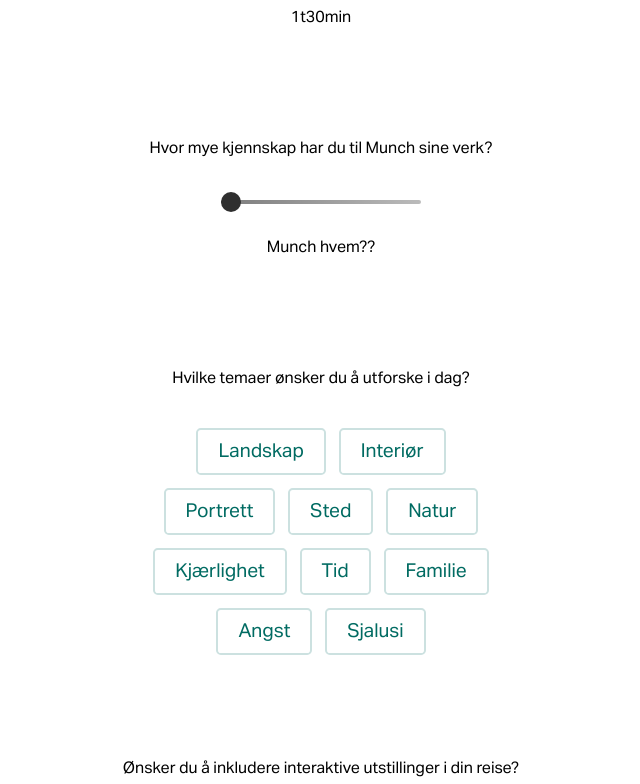
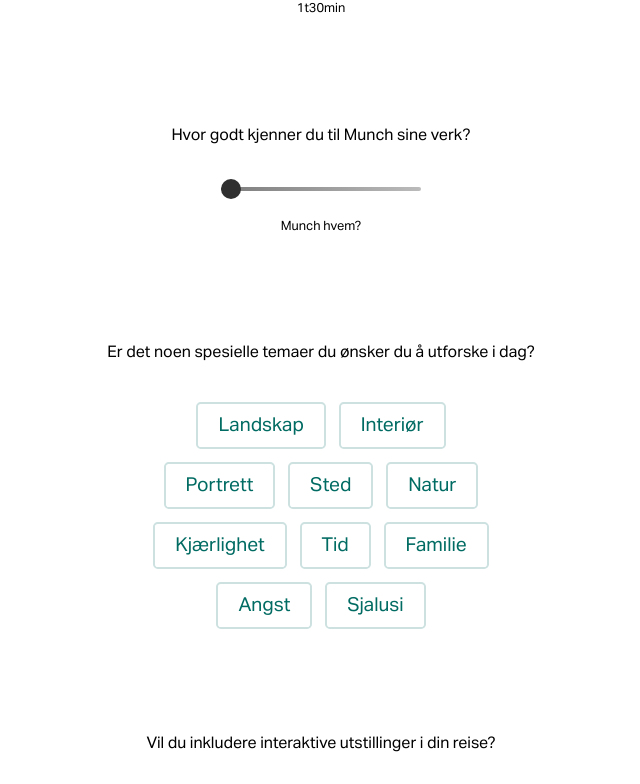
Before and after one commit to Fargekritt/SmidigEksamen, a React (Create React App) app in the folder frontend/: page /create in a window 1280 px wide. Shown: the part 417-1201 px from the top of the page, without its empty margins (319-959 px from the left). Built offline with nearby package versions, Linux system fonts and the light colour scheme; a web font is replaced by a local one.

Commit message:
Polish, changing text

```diff
--- a/frontend/src/components/pages/comments/comment-page.scss
+++ b/frontend/src/components/pages/comments/comment-page.scss
@@ -140,6 +140,9 @@
   .details-wrapper {
     display: flex;
     justify-content: space-between;
+    & p {
+      color: #666;
+    }
 
     & .likes {
       font-size: 0.8em;
--- a/frontend/src/components/pages/journey/journey-page.scss
+++ b/frontend/src/components/pages/journey/journey-page.scss
@@ -46,10 +46,10 @@
   font-size: 3em;
   font-family: $font_family--primary;
   text-transform: uppercase;
-  padding: 0.2em;
+  padding: 16px;
   width: 100%;
   box-shadow: 0em 0em 0.4em 0em #00000020;
-  height: 1.38em;
+  height: 1.39em;
   border-radius: 0 0 0.1em 0.1em;
 
   overflow: hidden;
--- a/frontend/src/components/pages/journeyBuilder/JourneyBuilderPage.jsx
+++ b/frontend/src/components/pages/journeyBuilder/JourneyBuilderPage.jsx
@@ -79,11 +79,11 @@
   };
 
   const familiarityOptionLabels = {
-    0: "Munch hvem??",
-    1: "Tja, jeg har sikkert hørt om noen av de",
+    0: "Munch hvem?",
+    1: "Han som har malt Skrik, ikke sant?",
     2: "Jeg har litt kjennskap",
     3: "Jeg har mer kjennskap enn de fleste",
-    4: "Jeg er en ivrig tilhenger",
+    4: "Madonna er bakgrunnsbildet på mobilen min",
   };
 
   return (
@@ -95,7 +95,7 @@
       <form className="journey-builder-form" onSubmit={handleSubmit}>
         <h2 className="heading">Lag din egen reise</h2>
         <RangeInput
-          question={"Hvor mye tid har du til dispensasjon?"}
+          question={"Hvor mye tid vil du bruke?"}
           name={"timeInput"}
           step={10}
           minValue={20}
@@ -108,7 +108,7 @@
         />
 
         <RangeInput
-          question={"Hvor mye kjennskap har du til Munch sine verk?"}
+          question={"Hvor godt kjenner du til Munch sine verk?"}
           name={"familiarityInput"}
           minValue={0}
           maxValue={4}
@@ -122,9 +122,7 @@
         <ThemeSelector />
 
         <ToggleInput
-          question={
-            "Ønsker du å inkludere interaktive utstillinger \n i din reise?"
-          }
+          question={"Vil du inkludere interaktive utstillinger \n i din reise?"}
           name={"interactiveToggle"}
           defaultChecked={true}
         />
--- a/frontend/src/components/pages/journeyBuilder/ThemeSelector.jsx
+++ b/frontend/src/components/pages/journeyBuilder/ThemeSelector.jsx
@@ -20,7 +20,9 @@
   });
   return (
     <div className="user-input theme-selector">
-      <h3 className="heading">Hvilke temaer ønsker du å utforske i dag?</h3>
+      <h3 className="heading">
+        Er det noen spesielle temaer du ønsker du å utforske i dag?
+      </h3>
       <div className="theme-options-wrapper">{renderInputs}</div>
     </div>
   );
--- a/frontend/src/components/pages/journeyBuilder/journey-builder-page.scss
+++ b/frontend/src/components/pages/journeyBuilder/journey-builder-page.scss
@@ -66,6 +66,7 @@
   & label {
     display: block;
     margin-block: 2em 1em;
+    font-size: 0.8em;
   }
 }
 
```
